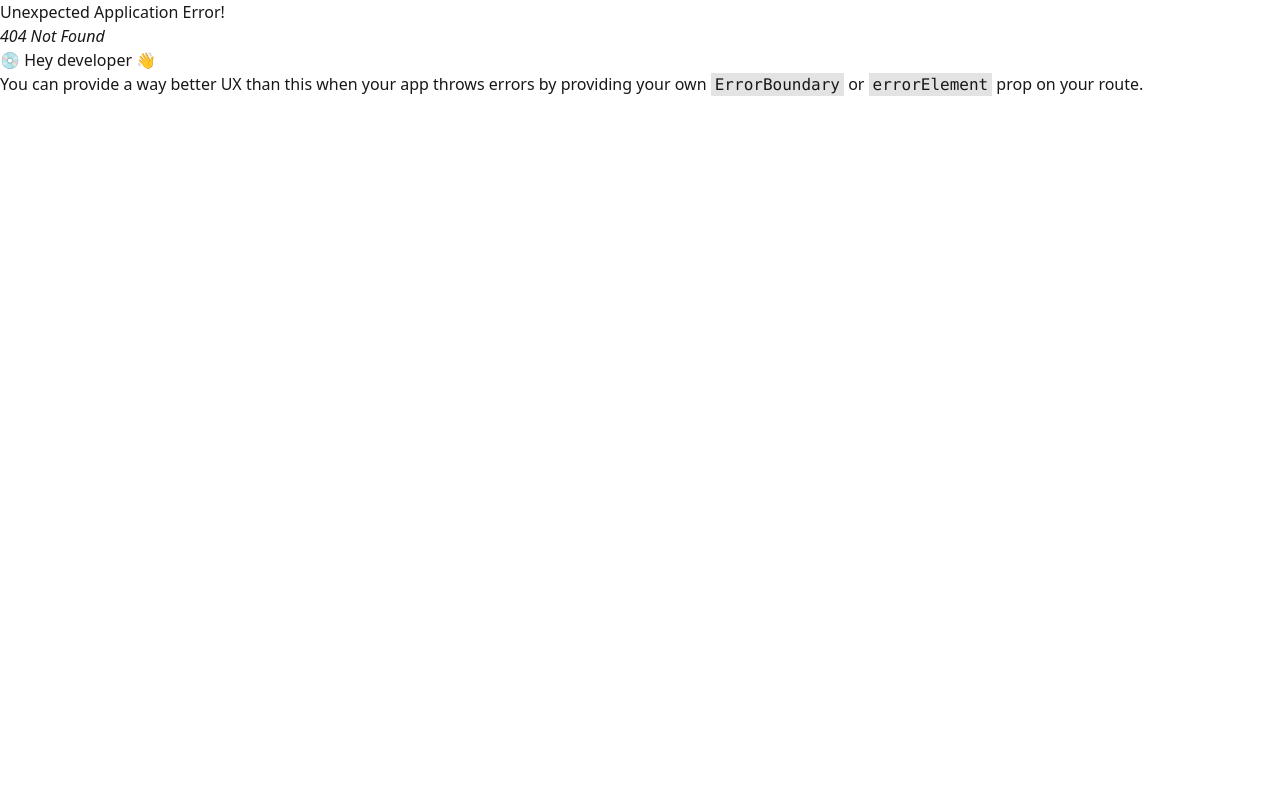
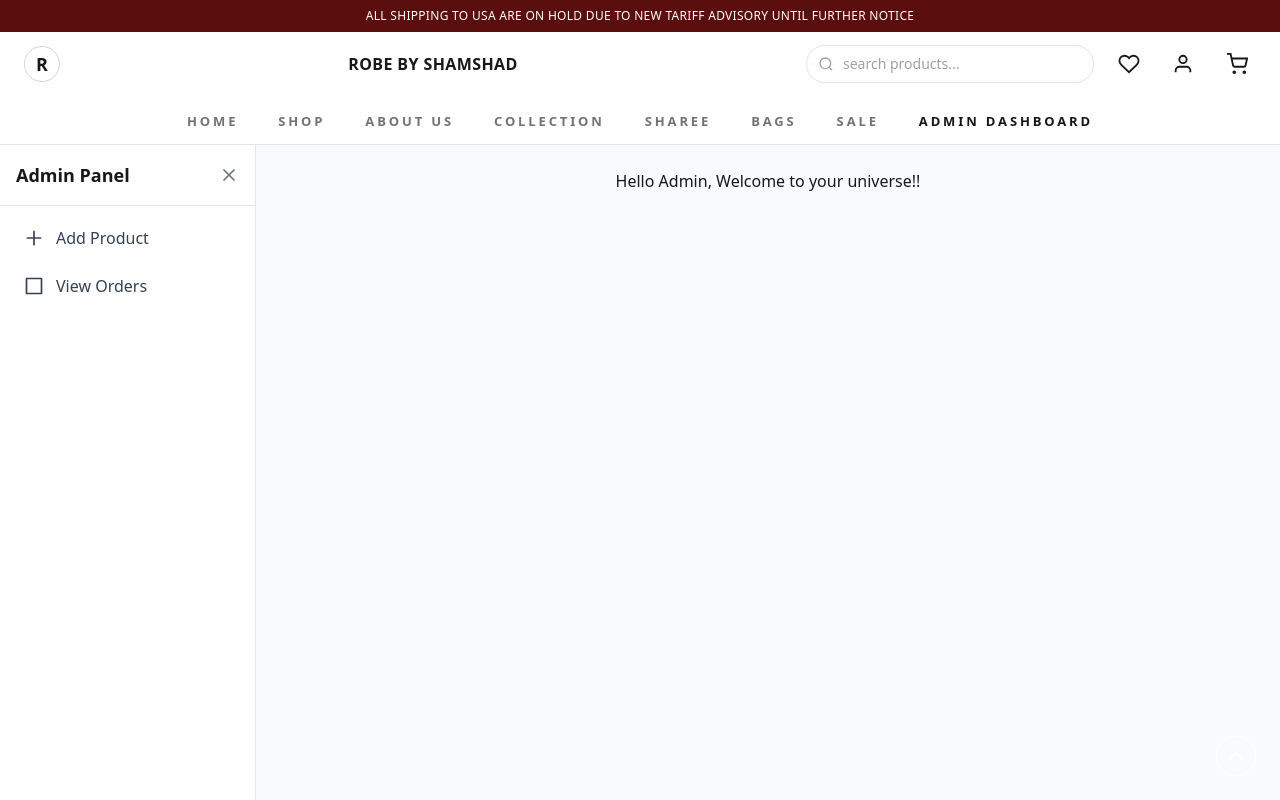
Before and after one commit to sadik117/e-commerce-project, a React (Vite) app: page /admin in a window 1280 px wide. Before the commit this address had no page. Shown: the top 800 px of the page. Built offline with nearby package versions, Linux system fonts and the light colour scheme.

Commit message:
admin dashboard and all items added

```diff
--- /dev/null
+++ b/src/components/admin/AddProduct.jsx
@@ -0,0 +1,12 @@
+import React from "react";
+
+const AddProduct = () => {
+  return (
+    <div>
+      <h1 className="text-2xl font-bold mb-4">Add Product</h1>
+      <p>Here you can add a new product.</p>
+    </div>
+  );
+};
+
+export default AddProduct;
--- /dev/null
+++ b/src/components/admin/AdminDashboard.jsx
@@ -0,0 +1,100 @@
+import { useState } from "react";
+import { NavLink, Outlet } from "react-router";
+
+export default function AdminDashboard() {
+  const [open, setOpen] = useState(true);
+
+  return (
+    <div className="min-h-screen flex bg-gray-50">
+      {/* Sidebar */}
+      <aside
+        className={`${
+          open ? "w-64" : "w-20"
+        } bg-white border-r border-gray-200 transition-all duration-300 flex flex-col`}
+      >
+        {/* Brand */}
+        <div className="flex items-center justify-between p-4 border-b border-gray-200">
+          <span className="font-bold text-lg">{open ? "Admin Panel" : "AP"}</span>
+          <button
+            className="text-gray-500 hover:text-gray-800"
+            onClick={() => setOpen(!open)}
+          >
+            {open ? (
+              <svg
+                xmlns="http://www.w3.org/2000/svg"
+                className="h-5 w-5"
+                fill="none"
+                viewBox="0 0 24 24"
+                stroke="currentColor"
+              >
+                <path strokeLinecap="round" strokeLinejoin="round" strokeWidth={2} d="M6 18L18 6M6 6l12 12" />
+              </svg>
+            ) : (
+              <svg
+                xmlns="http://www.w3.org/2000/svg"
+                className="h-5 w-5"
+                fill="none"
+                viewBox="0 0 24 24"
+                stroke="currentColor"
+              >
+                <path strokeLinecap="round" strokeLinejoin="round" strokeWidth={2} d="M4 6h16M4 12h16M4 18h16" />
+              </svg>
+            )}
+          </button>
+        </div>
+
+        {/* Links */}
+        <nav className="flex-1 p-3 space-y-2">
+          <NavLink
+            to="add-product"
+            className={({ isActive }) =>
+              `flex items-center gap-3 px-3 py-2 rounded-md font-medium ${
+                isActive
+                  ? "bg-[#5b0e0e] text-white"
+                  : "text-gray-700 hover:bg-gray-100"
+              }`
+            }
+          >
+            <svg
+              xmlns="http://www.w3.org/2000/svg"
+              className="h-5 w-5"
+              fill="none"
+              viewBox="0 0 24 24"
+              stroke="currentColor"
+            >
+              <path strokeLinecap="round" strokeLinejoin="round" strokeWidth={2} d="M12 4v16m8-8H4" />
+            </svg>
+            {open && <span>Add Product</span>}
+          </NavLink>
+
+          <NavLink
+            to="orders"
+            className={({ isActive }) =>
+              `flex items-center gap-3 px-3 py-2 rounded-md font-medium ${
+                isActive
+                  ? "bg-[#5b0e0e] text-white"
+                  : "text-gray-700 hover:bg-gray-100"
+              }`
+            }
+          >
+            <svg
+              xmlns="http://www.w3.org/2000/svg"
+              className="h-5 w-5"
+              fill="none"
+              viewBox="0 0 24 24"
+              stroke="currentColor"
+            >
+              <path strokeLinecap="round" strokeLinejoin="round" strokeWidth={2} d="M3 3h18v18H3V3z" />
+            </svg>
+            {open && <span>View Orders</span>}
+          </NavLink>
+        </nav>
+      </aside>
+
+      {/* Main content */}
+      <main className="flex-1 p-6">
+        <Outlet />
+      </main>
+    </div>
+  );
+}
--- /dev/null
+++ b/src/components/admin/DashboardLayout.jsx
@@ -0,0 +1,11 @@
+import React from 'react';
+
+const DashboardLayout = () => {
+    return (
+        <div>
+            <h1 className='items-center justify-center flex'>Hello Admin, Welcome to your universe!!</h1>
+        </div>
+    );
+};
+
+export default DashboardLayout;
--- /dev/null
+++ b/src/components/admin/ViewOrders.jsx
@@ -0,0 +1,12 @@
+import React from "react";
+
+const ViewOrders = () => {
+  return (
+    <div>
+      <h1 className="text-2xl font-bold mb-4">View Orders</h1>
+      <p>Here you can see all orders.</p>
+    </div>
+  );
+};
+
+export default ViewOrders;
--- a/src/components/navbar/Navbar.jsx
+++ b/src/components/navbar/Navbar.jsx
@@ -12,6 +12,7 @@
     { label: "SHAREE", path: "/sharee" },
     { label: "BAGS", path: "/bags" },
     { label: "SALE", path: "/sale" },
+    { label: "Admin Dashboard", path: "/admin" },
   ],
   cartCount = 0,
 }) {
--- a/src/routes/Routes.jsx
+++ b/src/routes/Routes.jsx
@@ -2,6 +2,11 @@
 import MainLayout from "../components/layouts/MainLayout";
 import Home from "../components/pages/Home";
 import ShopPage from "../components/pages/ShopPage";
+import AdminDashboard from "../components/admin/AdminDashboard";
+import { Component } from "react";
+import DashboardLayout from "../components/admin/DashboardLayout";
+import AddProduct from "../components/admin/AddProduct";
+import ViewOrders from "../components/admin/ViewOrders";
 
 export const router = createBrowserRouter([
   {
@@ -16,6 +21,25 @@
         path: "/shop",
         Component: ShopPage
       },
+      {
+        path: "/admin",
+        element: <AdminDashboard></AdminDashboard>,
+        children:[
+          {
+            index: true,
+            Component: DashboardLayout
+          },
+          {
+            path: "add-product",
+            Component: AddProduct
+          },
+          {
+            path: "orders",
+            Component: ViewOrders
+          }
+        ]
+      },
+
     ],
   },
 ]);
```
